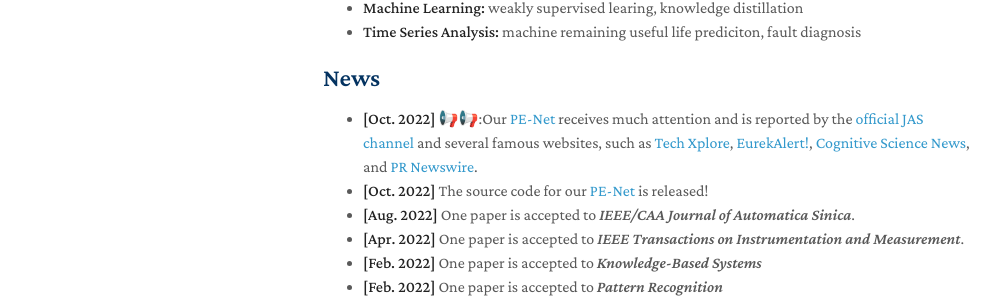
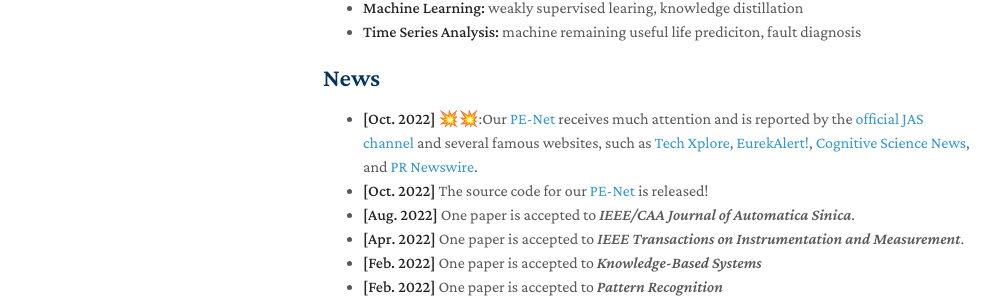
Before and after one commit to ruibing-jin/ruibing-jin.github.io, a Jekyll site: the page built from index.md, in a window 1280 px wide and 900 px high. Shown: the part 411-711 px from the top of the window, without its empty margins (147-1148 px from the left). Built offline with Jekyll 4.4.1, drawn with Linux system fonts in a browser that asks for light colours; nearby versions of some CDN libraries; a style sheet for code colours, icons or effects is not loaded; our own code applies the rules of GitHub Pages for plain Markdown files.

```diff
--- a/index.md
+++ b/index.md
@@ -12,7 +12,7 @@ My research interests include computer vision, machine learning and time series
 - **Time Series Analysis:** machine remaining useful life prediciton, fault diagnosis
 
 ## News
-- **[Oct. 2022]** 📢📢:Our [PE-Net](https://ieeexplore.ieee.org/document/9849459) receives much attention and is reported by the [official JAS channel](https://mp.weixin.qq.com/s/Mua13qe4LJqt1AwZ2XHFYQ) and several famous websites, such as [Tech Xplore](https://techxplore.com/news/2022-10-convolutional-neural-network-framework-life.amp), [EurekAlert!](https://www.eurekalert.org/news-releases/968147), [Cognitive Science News](https://cognitivesciencenews.com/2022/10/18/convolutional-neural-network-framework-to-predict-remaining-useful-life-in-machines/amp/), and [PR Newswire](https://www.prnewswire.com/news-releases/new-study-in-ieeecaa-journal-of-automatica-sinica-describes-convolutional-neural-network-framework-to-predict-remaining-useful-life-in-machines-301654980.html).
+- **[Oct. 2022]** 💥💥:Our [PE-Net](https://ieeexplore.ieee.org/document/9849459) receives much attention and is reported by the [official JAS channel](https://mp.weixin.qq.com/s/Mua13qe4LJqt1AwZ2XHFYQ) and several famous websites, such as [Tech Xplore](https://techxplore.com/news/2022-10-convolutional-neural-network-framework-life.amp), [EurekAlert!](https://www.eurekalert.org/news-releases/968147), [Cognitive Science News](https://cognitivesciencenews.com/2022/10/18/convolutional-neural-network-framework-to-predict-remaining-useful-life-in-machines/amp/), and [PR Newswire](https://www.prnewswire.com/news-releases/new-study-in-ieeecaa-journal-of-automatica-sinica-describes-convolutional-neural-network-framework-to-predict-remaining-useful-life-in-machines-301654980.html).
 - **[Oct. 2022]** The source code for our [PE-Net](https://github.com/ruibing-jin/PE-Net) is released!
 - **[Aug. 2022]** One paper is accepted to *IEEE/CAA Journal of Automatica Sinica*.
 - **[Apr. 2022]** One paper is accepted to *IEEE Transactions on Instrumentation and Measurement*.
```
